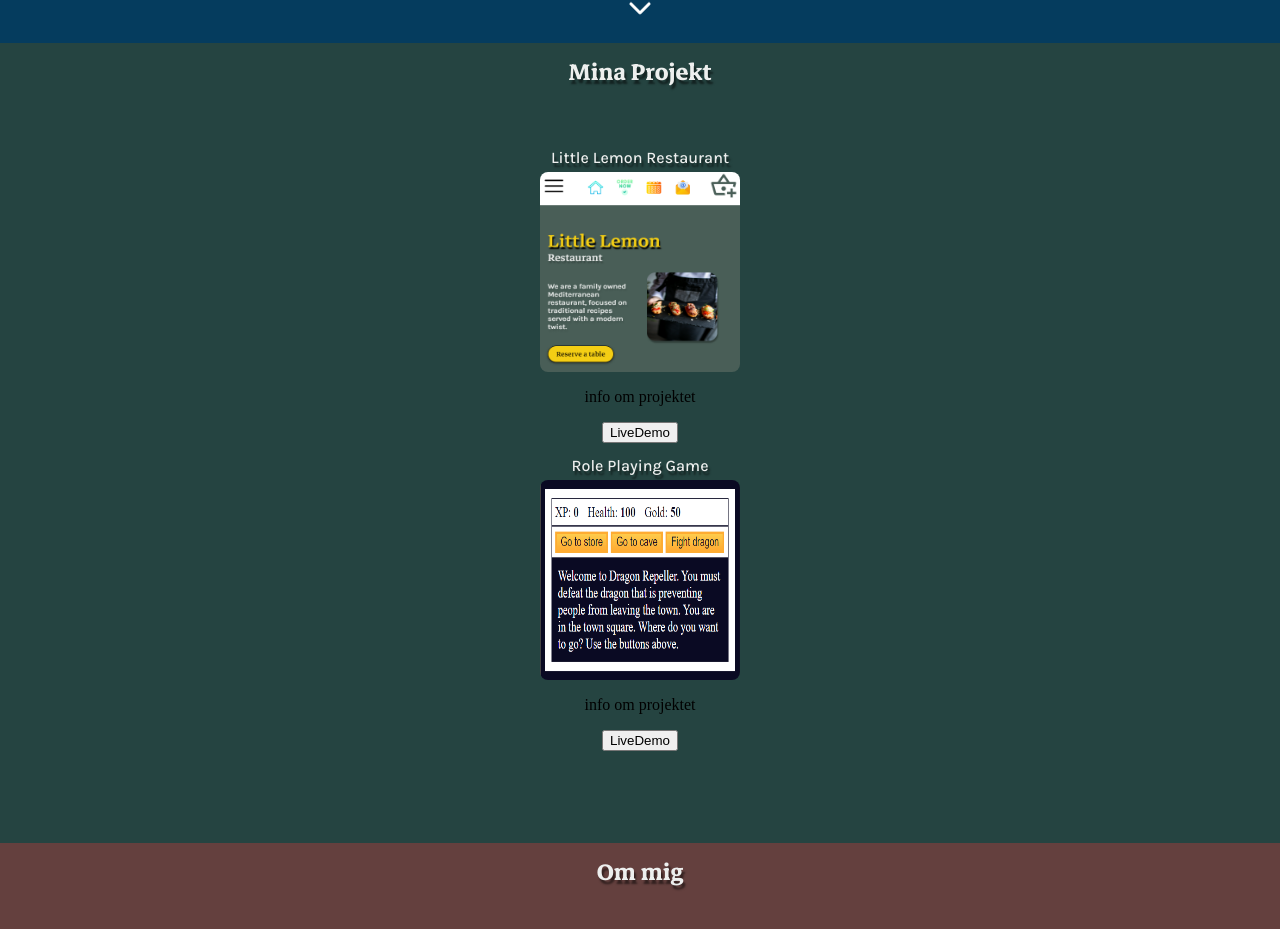
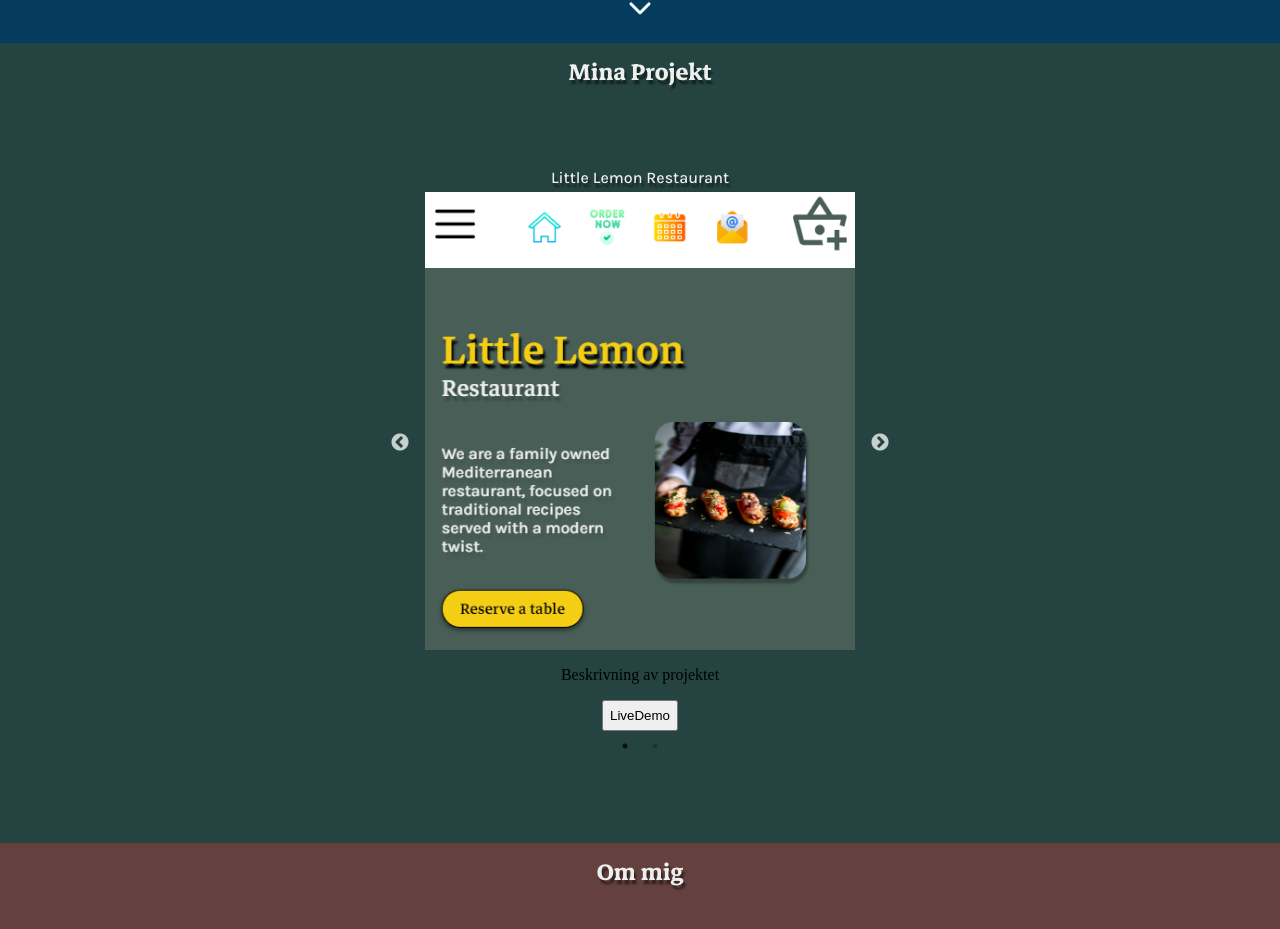
Before and after one commit to Karlgit13/Personal-Portfolio, a React (Create React App) app: page / in a window 1280 px wide. Shown: the part 757-1686 px from the top of the page. Built offline with nearby package versions, Linux system fonts and the light colour scheme.

Commit message:
Add react-slick and slick-carousel dependencies

```diff
--- a/package.json
+++ b/package.json
@@ -17,6 +17,8 @@
     "react-dom": "^18.2.0",
     "react-router-dom": "^6.21.2",
     "react-scripts": "5.0.1",
+    "react-slick": "^0.30.0",
+    "slick-carousel": "^1.8.1",
     "web-vitals": "^2.1.4"
   },
   "devDependencies": {
--- a/src/components/Section2.jsx
+++ b/src/components/Section2.jsx
@@ -1,4 +1,7 @@
 import React from "react";
+import Slider from "react-slick";
+import "slick-carousel/slick/slick.css";
+import "slick-carousel/slick/slick-theme.css";
 import "../style/section2.css";
 
 const handleClick = (url) => {
@@ -6,21 +9,33 @@ const handleClick = (url) => {
 };
 
 const Section2 = ({ ProjektLista }) => {
+  const settings = {
+    dots: true,
+    infinite: true,
+    speed: 500,
+    slidesToShow: 1,
+    slidesToScroll: 1,
+    autoplay: false,
+    className: "Karusell",
+  };
+
   return (
     <div id="section2" className="section2">
       <div className="heading-div">
         <h1 className="section2-heading">Mina Projekt</h1>
       </div>
-      <div>
+      <Slider {...settings}>
         {ProjektLista.map(({ titel, img, url }) => (
           <div key={titel} className="projekt-div">
             <h2 className="projekt-titel">{titel}</h2>
             <img className="projekt-bild" src={img} alt={titel} />
-            <p className="projekt-paragraph">info om projektet</p>
-            <button onClick={() => handleClick(url)}>LiveDemo</button>
+            <p className="projekt-paragraph">Beskrivning av projektet</p>
+            <button className="projekt-knapp" onClick={() => handleClick(url)}>
+              LiveDemo
+            </button>
           </div>
         ))}
-      </div>
+      </Slider>
     </div>
   );
 };
--- a/src/style/section2.css
+++ b/src/style/section2.css
@@ -2,7 +2,7 @@
   position: relative;
   background-color: #254441;
   width: 100vw;
-  max-width: 100vw;
+
   height: 100vh;
   display: flex;
   align-items: center;
@@ -20,20 +20,33 @@
 }
 
 .projekt-div {
+  text-align: center;
+}
+.slick-slide {
   display: flex;
-  flex-direction: column;
   justify-content: center;
   align-items: center;
+  height: auto;
+}
+
+.slick-slide .projekt-div {
+  padding: 0 10px;
+  box-sizing: border-box;
+}
+
+.Karusell {
+  width: 80vw;
+  max-width: 450px;
+  margin: auto;
+}
+
+.slick-dots {
+  text-align: center;
 }
 
 .projekt-bild {
-  width: 200px;
-  height: 200px;
-  border-radius: 8px;
-}
-.projekt-bild:hover {
-  transition: transform 0.5s;
-  transform: scale(105%);
+  max-width: 100%;
+  height: auto;
 }
 
 .projekt-titel {
@@ -46,6 +59,10 @@
   font-weight: 500;
 }
 
+.projekt-knapp {
+  padding: 6px;
+}
+
 @media (max-width: 992px) {
   .section2 {
     flex-direction: column;
```
Also changed, not shown: 1 other file (tests, documents, lock files or other folders).
